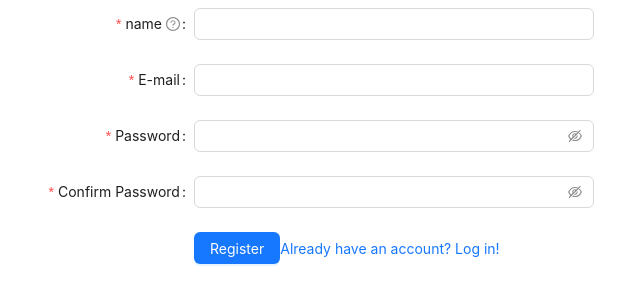
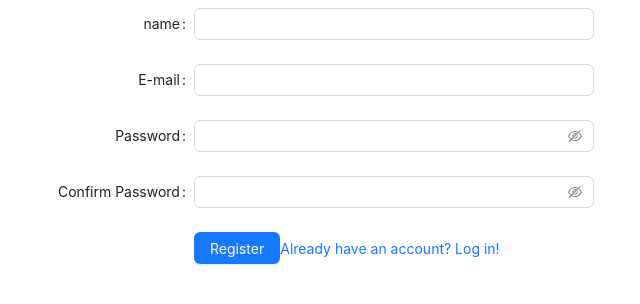
Before and after one commit to Traversers/algraph-frontend, a React (Vite) app: page /Signup in a window 1280 px wide. Shown: the top 304 px of the page, without its empty margins (14-654 px from the left). Built offline with nearby package versions, Linux system fonts and the light colour scheme.

Commit message:
fixed login and signup pages

```diff
--- a/src/components/Login.jsx
+++ b/src/components/Login.jsx
@@ -1,6 +1,7 @@
 import { useState } from 'react';
-import { login } from '../services/user.service';
+import axios from 'axios';
 import { Link as RouterLink } from 'react-router-dom';
+import { BACKEND_LOGIN_URL } from '../constants/constants';
 import { LockOutlined, UserOutlined } from '@ant-design/icons';
 import { Button, Form, Input } from 'antd';
 import { HttpStatusCode } from 'axios';
@@ -10,18 +11,15 @@ const Login = () => {
   const handleSubmit = async (e) => {
     try {
       e.preventDefault();
-      console.log(`name:`, name);
-      console.log(`password:`, password);
-      const response = await login(name, password);
-      console.log(`response`, response);
-      if (response.status === HttpStatusCode.Ok) {
-        console.log(`Login successful`);
-      } else {
-        console.log(`Login failed`);
-      }
+      const response = await axios.post(BACKEND_LOGIN_URL, { name, password });
+      const token = response.data.token;
+      localStorage.setItem('accessToken', token.accessToken);
+      localStorage.setItem('refreshToken', token.refreshToken);
+
       setName('');
       setPassword('');
     } catch (error) {
+      console.log(`error`, error);
       const errorStatusCode = error.response?.status;
       if (errorStatusCode === HttpStatusCode.BadRequest) {
         alert('Please fill in all fields');
--- a/src/components/Signup.jsx
+++ b/src/components/Signup.jsx
@@ -1,7 +1,9 @@
 import { Button, Form, Input } from 'antd';
-import axios from 'axios';
+import axios, { HttpStatusCode } from 'axios';
 import { BACKEND_REGISTER_URL } from '../constants/constants';
 import Link from 'antd/es/typography/Link';
+import { useState } from 'react';
+import { redirect } from 'react-router-dom';
 
 const formItemLayout = {
   labelCol: {
@@ -34,32 +36,86 @@ const tailFormItemLayout = {
   },
 };
 const Signup = () => {
-  const [form] = Form.useForm();
+  const [signupFormData, setSignupFormData] = useState({
+    name: '',
+    email: '',
+    password: '',
+    confirmPassword: '',
+  });
 
-  const onFinish = async (values) => {
-    const { name, email, password, confirm } = values;
-    if (password !== confirm) {
-      alert('Passwords do not match!');
-      return;
+  const handleNameChange = (e) => {
+    setSignupFormData({ ...signupFormData, name: e.target.value });
+  };
+
+  const handleEmailChange = (e) => {
+    setSignupFormData({ ...signupFormData, email: e.target.value });
+  };
+
+  const handlePasswordChange = (e) => {
+    setSignupFormData({ ...signupFormData, password: e.target.value });
+  };
+
+  const handleConfirmPasswordChange = (e) => {
+    setSignupFormData({ ...signupFormData, confirmPassword: e.target.value });
+  };
+
+  const isFormDataValidCheck = () => {
+    const { name, email, password, confirmPassword } = signupFormData;
+    const isAllFieldsFilled = name && email && password && confirmPassword;
+    const isEmailValid = email.includes('@') && email.includes('.');
+    if (!isAllFieldsFilled) {
+      alert('Please fill in all fields');
+      return false;
     }
+    if (password !== confirmPassword) {
+      alert('Passwords do not match');
+      return false;
+    }
+    if (password.length < 6) {
+      alert('Password must be at least 6 characters long');
+      return false;
+    }
+    if (!isEmailValid) {
+      alert('Please enter a valid email address');
+      return false;
+    }
+    return true;
+  };
+  const handleSubmit = async (e) => {
+    e.preventDefault();
+    if (!isFormDataValidCheck()) return;
     try {
+      const { name, email, password } = signupFormData;
       const response = await axios.post(BACKEND_REGISTER_URL, {
         name,
         email,
         password,
       });
-      console.log(`response`, response);
+      if (response.status === HttpStatusCode.Created)
+        alert('Registration successful');
+      setSignupFormData({
+        name: '',
+        email: '',
+        password: '',
+        confirmPassword: '',
+      });
+      redirect('Login');
     } catch (error) {
       console.log(`error`, error);
+      if (error.response?.status === HttpStatusCode.BadRequest) {
+        alert('Please fill in all fields');
+      } else if (error.response?.status === HttpStatusCode.Conflict) {
+        alert('User already exists');
+      } else {
+        alert('Server error occurred, please try again later');
+      }
     }
   };
 
   return (
     <Form
       {...formItemLayout}
-      form={form}
       name="register"
-      onFinish={onFinish}
       initialValues={{
         residence: ['zhejiang', 'hangzhou', 'xihu'],
         prefix: '86',
@@ -72,30 +128,16 @@ const Signup = () => {
       <Form.Item
         name="name"
         label="name"
-        tooltip="What do you want others to call you?"
-        rules={[
-          {
-            required: true,
-            message: 'Please input your name!',
-            whitespace: true,
-          },
-        ]}
+        value={signupFormData.name}
+        onChange={handleNameChange}
       >
         <Input />
       </Form.Item>
       <Form.Item
         name="email"
         label="E-mail"
-        rules={[
-          {
-            type: 'email',
-            message: 'The input is not valid E-mail!',
-          },
-          {
-            required: true,
-            message: 'Please input your E-mail!',
-          },
-        ]}
+        value={signupFormData.email}
+        onChange={handleEmailChange}
       >
         <Input />
       </Form.Item>
@@ -103,13 +145,8 @@ const Signup = () => {
       <Form.Item
         name="password"
         label="Password"
-        rules={[
-          {
-            required: true,
-            message: 'Please input your password!',
-          },
-        ]}
-        hasFeedback
+        value={signupFormData.password}
+        onChange={handlePasswordChange}
       >
         <Input.Password />
       </Form.Item>
@@ -117,29 +154,13 @@ const Signup = () => {
       <Form.Item
         name="confirm"
         label="Confirm Password"
-        dependencies={['password']}
-        hasFeedback
-        rules={[
-          {
-            required: true,
-            message: 'Please confirm your password!',
-          },
-          ({ getFieldValue }) => ({
-            validator(_, value) {
-              if (!value || getFieldValue('password') === value) {
-                return Promise.resolve();
-              }
-              return Promise.reject(
-                new Error('The new password that you entered do not match!')
-              );
-            },
-          }),
-        ]}
+        value={signupFormData.confirmPassword}
+        onChange={handleConfirmPasswordChange}
       >
         <Input.Password />
       </Form.Item>
       <Form.Item {...tailFormItemLayout}>
-        <Button type="primary" htmlType="submit">
+        <Button type="primary" htmlType="submit" onClick={handleSubmit}>
           Register
         </Button>
         <Link href="/Login">Already have an account? Log in!</Link>
--- a/src/services/user.service.js
+++ /dev/null
@@ -1,13 +0,0 @@
-import axios from 'axios';
-import { BACKEND_LOGIN_URL } from '../constants/constants';
-import allowCorsForAxios from '../utils/allowCorsForAxios';
-
-export const login = async (name, password) => {
-  allowCorsForAxios(axios);
-  const response = await axios.post(`${BACKEND_LOGIN_URL}`, {
-    name,
-    password,
-  });
-  console.log(`response`, response.data);
-  return response.data;
-};
```
